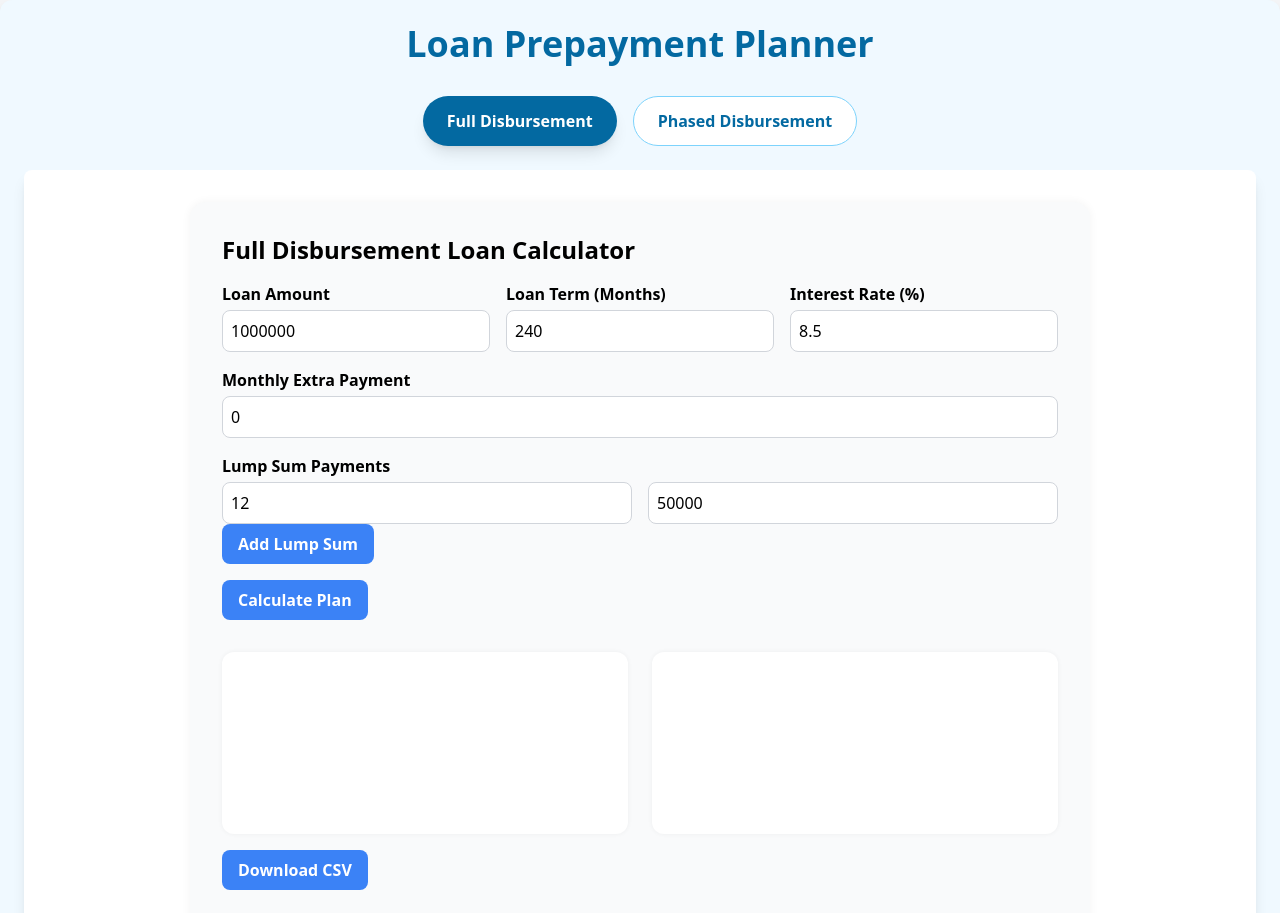
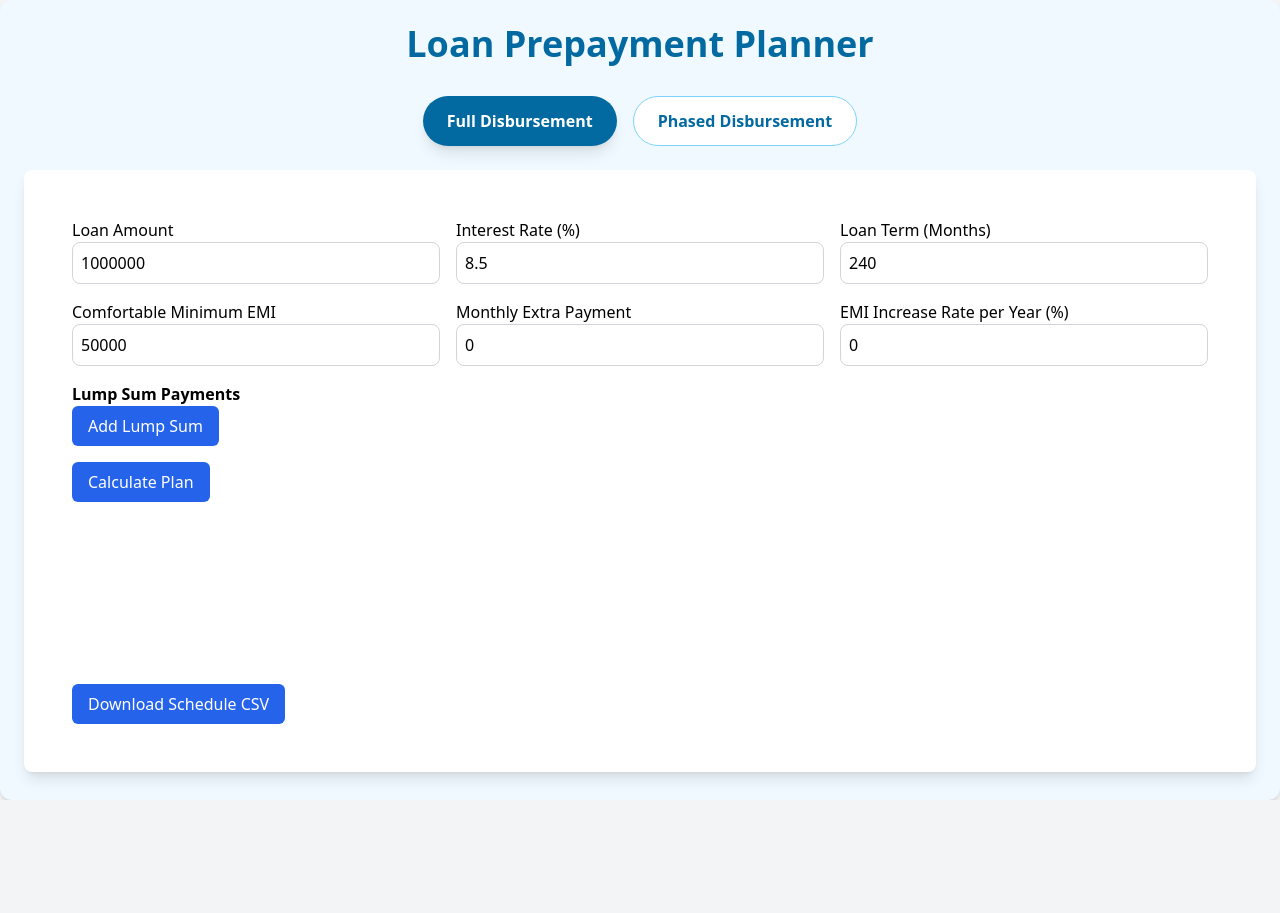
Before and after one commit to inishantmishra/Loan-Calculator, a Vue app: page / in a window 1280 px wide. Shown: the top 913 px of the page. After the commit the page ends 800 px from the top, so only its background shows below. Built offline with nearby package versions, Linux system fonts and the light colour scheme.

Commit message:
Updated with increase %

```diff
--- a/src/components/FullDisbursementCalculator.vue
+++ b/src/components/FullDisbursementCalculator.vue
@@ -1,210 +1,193 @@
 <template>
-  <div class="container">
-    <h1 class="text-2xl font-bold mb-4">Full Disbursement Loan Calculator</h1>
-
+  <div class="p-4 space-y-4">
     <div class="grid grid-cols-1 md:grid-cols-3 gap-4">
       <div>
-        <label class="label">Loan Amount</label>
-        <input v-model.number="loanAmount" class="input" type="number" />
+        <label>Loan Amount</label>
+        <input v-model.number="loanAmount" type="number" class="input" />
       </div>
       <div>
-        <label class="label">Loan Term (Months)</label>
-        <input v-model.number="loanTerm" class="input" type="number" />
+        <label>Interest Rate (%)</label>
+        <input v-model.number="interestRate" type="number" class="input" step="0.01" />
       </div>
       <div>
-        <label class="label">Interest Rate (%)</label>
-        <input v-model.number="interestRate" class="input" type="number" step="0.01" />
+        <label>Loan Term (Months)</label>
+        <input v-model.number="loanTerm" type="number" class="input" />
+      </div>
+      <div>
+        <label>Comfortable Minimum EMI</label>
+        <input v-model.number="comfortableEmi" type="number" class="input" />
+      </div>
+      <div>
+        <label>Monthly Extra Payment</label>
+        <input v-model.number="monthlyExtra" type="number" class="input" />
+      </div>
+      <div>
+        <label>EMI Increase Rate per Year (%)</label>
+        <input v-model.number="emiIncreaseRate" type="number" class="input" />
       </div>
     </div>
 
-    <div class="mt-4">
-      <label class="label">Monthly Extra Payment</label>
-      <input v-model.number="monthlyExtra" class="input" type="number" />
-    </div>
-
-    <div class="mt-4">
-      <label class="label">Lump Sum Payments</label>
-      <div class="grid grid-cols-2 gap-4" v-for="(lump, index) in lumpSums" :key="index">
-        <input v-model.number="lump.month" class="input" type="number" placeholder="Month" />
-        <input v-model.number="lump.amount" class="input" type="number" placeholder="Amount" />
-      </div>
-      <button class="button" @click="addLumpSum">Add Lump Sum</button>
-    </div>
-
-    <button class="button mt-4" @click="calculatePlan">Calculate Plan</button>
-
-    <div v-if="summary" class="summary-box">
-      <div class="summary-item">Monthly EMI: ₹{{ summary.emi.toFixed(2) }}</div>
-      <div class="summary-item">Total Interest: ₹{{ summary.totalInterest.toFixed(2) }}</div>
-      <div class="summary-item">Loan Duration: {{ summary.duration }} months</div>
-      <div class="summary-item">Months Saved: {{ summary.monthsSaved }}</div>
-    </div>
-
-    <div class="chart-wrapper">
-      <div class="chart-container">
-        <canvas id="barChart"></canvas>
-      </div>
-      <div class="chart-container">
-        <canvas id="lineChart"></canvas>
+    <div>
+      <h2 class="font-bold mt-4">Lump Sum Payments</h2>
+      <button @click="addLumpSum" class="btn">Add Lump Sum</button>
+      <div v-for="(lump, index) in lumpSums" :key="index" class="grid grid-cols-4 gap-2 mt-2">
+        <input v-model.number="lump.month" type="number" placeholder="Month" class="input" />
+        <input v-model.number="lump.amount" type="number" placeholder="Amount" class="input" />
+        <label class="flex items-center space-x-2">
+          <input type="checkbox" v-model="lump.recurring" /> <span>Recurring</span>
+        </label>
+        <input v-if="lump.recurring" v-model.number="lump.repeat" type="number" placeholder="Every x months" class="input" />
       </div>
     </div>
 
-    <div class="mt-4">
-      <button class="button" @click="downloadCSV">Download CSV</button>
+    <button @click="calculatePlan" class="btn mt-4">Calculate Plan</button>
+
+    <div v-if="summary" class="mt-6 bg-blue-50 p-4 rounded shadow">
+      <h3 class="font-bold text-lg mb-2">Summary</h3>
+      <p>Monthly EMI: ₹{{ summary.lastEmi.toFixed(2) }}</p>
+      <p>Total Interest: ₹{{ summary.totalInterest.toFixed(2) }}</p>
+      <p>Total Duration: {{ summary.duration }} months</p>
+      <p>Months Saved: {{ summary.monthsSaved }}</p>
     </div>
 
-    <table class="table mt-6">
-      <thead>
-        <tr>
-          <th>Month</th>
-          <th>EMI</th>
-          <th>Principal</th>
-          <th>Interest</th>
-          <th>Extra</th>
-          <th>Lump Sum</th>
-          <th>Balance</th>
-        </tr>
-      </thead>
-      <tbody>
-        <tr v-for="(item, idx) in schedule" :key="idx">
-          <td>{{ item.month }}</td>
-          <td>{{ item.emi.toFixed(2) }}</td>
-          <td>{{ item.principal.toFixed(2) }}</td>
-          <td>{{ item.interest.toFixed(2) }}</td>
-          <td>{{ item.extra.toFixed(2) }}</td>
-          <td>{{ item.lump.toFixed(2) }}</td>
-          <td>{{ item.balance.toFixed(2) }}</td>
-        </tr>
-      </tbody>
-    </table>
+    <div class="grid grid-cols-1 md:grid-cols-2 gap-4 mt-4">
+      <canvas id="barChartFull"></canvas>
+      <canvas id="lineChartFull"></canvas>
+    </div>
+
+    <button @click="downloadCSV" class="btn mt-4">Download Schedule CSV</button>
   </div>
 </template>
 
 <script setup>
-import { ref, watch } from 'vue';
-import Chart from 'chart.js/auto';
+import { ref } from 'vue'
+import Chart from 'chart.js/auto'
 
-const loanAmount = ref(1000000);
-const loanTerm = ref(240);
-const interestRate = ref(8.5);
-const monthlyExtra = ref(0);
-const lumpSums = ref([{ month: 12, amount: 50000 }]);
-const schedule = ref([]);
-const summary = ref(null);
-let barChart = null;
-let lineChart = null;
+const loanAmount = ref(1000000)
+const interestRate = ref(8.5)
+const loanTerm = ref(240)
+const monthlyExtra = ref(0)
+const comfortableEmi = ref(50000)
+const emiIncreaseRate = ref(0)
+const lumpSums = ref([])
+const schedule = ref([])
+const summary = ref(null)
 
-function addLumpSum() {
-  lumpSums.value.push({ month: 0, amount: 0 });
+const addLumpSum = () => {
+  lumpSums.value.push({ month: 1, amount: 0, recurring: false, repeat: 0 })
 }
 
-function calculateEMI(P, N, R) {
-  const r = R / 12 / 100;
-  return P * r * Math.pow(1 + r, N) / (Math.pow(1 + r, N) - 1);
+const calculateEMI = (principal, rate, months) => {
+  const monthlyRate = rate / 1200
+  return principal * monthlyRate / (1 - Math.pow(1 + monthlyRate, -months))
 }
 
-function calculatePlan() {
-  let balance = loanAmount.value;
-  const emi = calculateEMI(balance, loanTerm.value, interestRate.value);
-  const result = [];
-  let totalInterest = 0;
-  let month = 1;
+const calculatePlan = () => {
+  schedule.value = []
+  let balance = loanAmount.value
+  let totalInterest = 0
+  let month = 1
+  let monthlyEMI = calculateEMI(balance, interestRate.value, loanTerm.value)
 
-  while (balance > 0.1 && month <= 1000) {
-    const r = interestRate.value / 12 / 100;
-    const interest = balance * r;
-    let principal = emi - interest;
-    const extra = monthlyExtra.value;
-    let lump = 0;
+  while (month <= loanTerm.value * 2 && balance > 0) {
+    const yearlyEMIBoost = Math.floor((month - 1) / 12) * (emiIncreaseRate.value / 100)
+    const monthlyRate = interestRate.value / 1200
+    let interest = balance * monthlyRate
 
-    lumpSums.value.forEach(ls => {
-      if (ls.month === month) lump += ls.amount;
-    });
+    let effectiveEmi = Math.max(monthlyEMI, comfortableEmi.value)
+    effectiveEmi *= (1 + yearlyEMIBoost)
 
-    if (principal + extra + lump > balance) {
-      principal = balance;
+    let lumpAmount = 0
+    for (const l of lumpSums.value) {
+      if (l.recurring && (month - l.month) % l.repeat === 0 && month >= l.month) {
+        lumpAmount += l.amount
+      } else if (!l.recurring && l.month === month) {
+        lumpAmount += l.amount
+      }
     }
 
-    const totalPayment = principal + extra + lump;
-    balance -= totalPayment;
-    totalInterest += interest;
+    let extra = monthlyExtra.value
+    let totalPayment = effectiveEmi + extra + lumpAmount
+    let principal = totalPayment - interest
+    balance = Math.max(0, balance - principal)
+    totalInterest += interest
 
-    result.push({
+    schedule.value.push({
       month,
-      emi,
+      emi: effectiveEmi,
+      interest,
       principal,
-      interest,
       extra,
-      lump,
-      balance: balance > 0 ? balance : 0,
-    });
-    month++;
+      lump: lumpAmount,
+      balance
+    })
+
+    if (balance <= 0) break
+    month++
   }
 
-  schedule.value = result;
+  const savedMonths = loanTerm.value - schedule.value.length
   summary.value = {
-    emi,
+    lastEmi: monthlyEMI,
     totalInterest,
-    duration: result.length,
-    monthsSaved: loanTerm.value - result.length
-  };
+    duration: schedule.value.length,
+    monthsSaved: savedMonths > 0 ? savedMonths : 0
+  }
 
-  renderCharts(result);
+  drawCharts()
 }
 
-function renderCharts(data) {
-  const ctx1 = document.getElementById('barChart');
-  const ctx2 = document.getElementById('lineChart');
-  const labels = data.map(d => `M${d.month}`);
+const drawCharts = () => {
+  const barCtx = document.getElementById('barChartFull')
+  const lineCtx = document.getElementById('lineChartFull')
+  if (barCtx.chart) barCtx.chart.destroy()
+  if (lineCtx.chart) lineCtx.chart.destroy()
 
-  const principal = data.map(d => d.principal);
-  const interest = data.map(d => d.interest);
-  const extra = data.map(d => d.extra);
-  const lump = data.map(d => d.lump);
-  const balance = data.map(d => d.balance);
+  const months = schedule.value.map(x => x.month)
+  const principal = schedule.value.map(x => x.principal)
+  const interest = schedule.value.map(x => x.interest)
+  const extra = schedule.value.map(x => x.extra)
+  const lump = schedule.value.map(x => x.lump)
+  const balances = schedule.value.map(x => x.balance)
 
-  if (barChart) barChart.destroy();
-  if (lineChart) lineChart.destroy();
-
-  barChart = new Chart(ctx1, {
+  barCtx.chart = new Chart(barCtx, {
     type: 'bar',
     data: {
-      labels,
+      labels: months,
       datasets: [
-        { label: 'Principal', data: principal, backgroundColor: '#60a5fa' },
-        { label: 'Interest', data: interest, backgroundColor: '#fcd34d' },
-        { label: 'Extra', data: extra, backgroundColor: '#86efac' },
-        { label: 'Lump Sum', data: lump, backgroundColor: '#f87171' },
+        { label: 'Principal', data: principal, backgroundColor: '#7FC8F8' },
+        { label: 'Interest', data: interest, backgroundColor: '#FFB6B9' },
+        { label: 'Extra', data: extra, backgroundColor: '#FFDAC1' },
+        { label: 'Lump Sum', data: lump, backgroundColor: '#E2F0CB' }
       ]
     },
-    options: { responsive: true, stacked: true }
-  });
+    options: { responsive: true, plugins: { legend: { position: 'top' } } }
+  })
 
-  lineChart = new Chart(ctx2, {
+  lineCtx.chart = new Chart(lineCtx, {
     type: 'line',
     data: {
-      labels,
-      datasets: [{ label: 'Outstanding Balance', data: balance, borderColor: '#7c3aed' }]
+      labels: months,
+      datasets: [{ label: 'Outstanding Balance', data: balances, borderColor: '#0369A1', borderWidth: 2 }]
     },
-    options: { responsive: true }
-  });
+    options: { responsive: true, plugins: { legend: { position: 'top' } } }
+  })
 }
 
-function downloadCSV() {
-  let csv = 'Month,EMI,Principal,Interest,Extra,Lump Sum,Balance\n';
-  schedule.value.forEach(r => {
-    csv += `${r.month},${r.emi.toFixed(2)},${r.principal.toFixed(2)},${r.interest.toFixed(2)},${r.extra.toFixed(2)},${r.lump.toFixed(2)},${r.balance.toFixed(2)}\n`;
-  });
-
-  const blob = new Blob([csv], { type: 'text/csv' });
-  const url = URL.createObjectURL(blob);
-  const a = document.createElement('a');
-  a.href = url;
-  a.download = 'amortization_schedule.csv';
-  a.click();
-  URL.revokeObjectURL(url);
+const downloadCSV = () => {
+  const headers = ['Month', 'EMI', 'Principal', 'Interest', 'Extra', 'Lump Sum', 'Balance']
+  const rows = schedule.value.map(row => [row.month, row.emi, row.principal, row.interest, row.extra, row.lump, row.balance])
+  let csvContent = 'data:text/csv;charset=utf-8,' + [headers.join(','), ...rows.map(e => e.join(','))].join('\n')
+  const encodedUri = encodeURI(csvContent)
+  const link = document.createElement('a')
+  link.setAttribute('href', encodedUri)
+  link.setAttribute('download', 'full_loan_schedule.csv')
+  document.body.appendChild(link)
+  link.click()
+  document.body.removeChild(link)
 }
 </script>
+
 
 <style scoped>
 .container {
@@ -269,4 +252,15 @@ function downloadCSV() {
   border-radius: 0.75rem;
   box-shadow: 0 0 5px rgba(0,0,0,0.05);
 }
+.btn {
+  background-color: #2563eb;
+  color: white;
+  padding: 0.5rem 1rem;
+  border-radius: 0.375rem;
+  cursor: pointer;
+  transition: background-color 0.2s;
+}
+.btn:hover {
+  background-color: #1d4ed8;
+}
 </style>
--- a/src/components/PhasedDisbursementCalculator.vue
+++ b/src/components/PhasedDisbursementCalculator.vue
@@ -1,109 +1,75 @@
 <template>
-  <div class="container">
-    <h1 class="text-2xl font-bold mb-4">Phased Disbursement Calculator</h1>
-
-    <div class="grid grid-cols-1 md:grid-cols-2 gap-4">
+  <div class="p-4 space-y-4">
+    <div class="grid grid-cols-1 md:grid-cols-3 gap-4">
       <div>
-        <label class="label">Approved Loan Amount</label>
-        <input v-model.number="approvedLoanAmount" class="input" type="number" />
+        <label>Approved Loan Amount</label>
+        <input v-model.number="approvedAmount" type="number" class="input" />
       </div>
       <div>
-        <label class="label">Loan Term (Months)</label>
-        <input v-model.number="loanTerm" class="input" type="number" />
+        <label>Interest Rate (%)</label>
+        <input v-model.number="interestRate" type="number" class="input" step="0.01" />
       </div>
       <div>
-        <label class="label">Interest Rate (%)</label>
-        <input v-model.number="interestRate" class="input" type="number" step="0.01" />
+        <label>Loan Term (Months)</label>
+        <input v-model.number="loanTerm" type="number" class="input" />
       </div>
       <div>
-        <label class="label">Comfortable Minimum EMI Per Month</label>
-        <input v-model.number="comfortableEmi" class="input" type="number" />
+        <label>Comfortable Minimum EMI</label>
+        <input v-model.number="comfortableEmi" type="number" class="input" />
+      </div>
+      <div>
+        <label>Monthly Extra Payment</label>
+        <input v-model.number="monthlyExtra" type="number" class="input" />
+      </div>
+      <div>
+        <label>EMI Increase Rate per Year (%)</label>
+        <input v-model.number="emiIncreaseRate" type="number" class="input" />
       </div>
     </div>
 
-    <div class="mt-4">
-      <h2 class="text-lg font-semibold">Disbursement Phases</h2>
-      <div class="grid grid-cols-2 gap-4" v-for="(phase, index) in disbursements" :key="index">
-        <input v-model.number="phase.month" class="input" type="number" placeholder="Disbursement Month" />
-        <input v-model.number="phase.percent" class="input" type="number" placeholder="% of Loan" />
-      </div>
-      <button class="button mt-2" @click="addDisbursement">Add Phase</button>
-    </div>
-
-    <div class="mt-4">
-      <label class="label">Monthly Extra Payment</label>
-      <input v-model.number="monthlyExtra" class="input" type="number" />
-    </div>
-
-    <div class="mt-4">
-      <label class="label">Lump Sum Payments (Recurring or One-Time)</label>
-      <div class="grid grid-cols-4 gap-4" v-for="(lump, index) in lumpSums" :key="index">
-        <input v-model.number="lump.month" class="input" type="number" placeholder="Start Month" />
-        <input v-model.number="lump.amount" class="input" type="number" placeholder="Amount" />
-        <select v-model="lump.recurring" class="input">
-          <option :value="false">One-Time</option>
-          <option :value="true">Recurring</option>
-        </select>
-        <input v-if="lump.recurring" v-model.number="lump.repeat" class="input" type="number" placeholder="Repeat Every N Months" />
-      </div>
-      <button class="button mt-2" @click="addLumpSum">Add Lump Sum</button>
-    </div>
-
-    <button class="button mt-4" @click="calculatePlan">Calculate Plan</button>
-
-    <div v-if="phaseSummaries.length" class="summary-box">
-      <div v-for="(phase, i) in phaseSummaries" :key="i" class="summary-item">
-        <p><strong>Phase {{ i + 1 }}</strong></p>
-        <p>Disbursed: ₹{{ phase.amount.toFixed(0) }}</p>
-        <p>Month: {{ phase.month }}</p>
-        <p>EMI: ₹{{ phase.emi.toFixed(2) }}</p>
+    <div>
+      <h2 class="font-bold mt-4">Disbursement Phases</h2>
+      <button @click="addDisbursement" class="btn">Add Phase</button>
+      <div v-for="(d, index) in disbursements" :key="index" class="grid grid-cols-2 gap-2 mt-2">
+        <input v-model.number="d.month" type="number" placeholder="Month" class="input" />
+        <input v-model.number="d.percent" type="number" placeholder="% of Loan" class="input" />
       </div>
     </div>
 
-    <div v-if="summary" class="summary-box">
-      <div class="summary-item">Final EMI: ₹{{ summary.lastEmi.toFixed(2) }}</div>
-      <div class="summary-item">Total Interest: ₹{{ summary.totalInterest.toFixed(2) }}</div>
-      <div class="summary-item">Loan Duration: {{ summary.duration }} months</div>
-      <div class="summary-item">Months Saved: {{ summary.monthsSaved }}</div>
-    </div>
-
-    <div class="chart-wrapper">
-      <div class="chart-container">
-        <canvas id="barChart"></canvas>
-      </div>
-      <div class="chart-container">
-        <canvas id="lineChart"></canvas>
+    <div>
+      <h2 class="font-bold mt-4">Lump Sum Payments</h2>
+      <button @click="addLumpSum" class="btn">Add Lump Sum</button>
+      <div v-for="(lump, index) in lumpSums" :key="index" class="grid grid-cols-4 gap-2 mt-2">
+        <input v-model.number="lump.month" type="number" placeholder="Month" class="input" />
+        <input v-model.number="lump.amount" type="number" placeholder="Amount" class="input" />
+        <label class="flex items-center space-x-2">
+          <input type="checkbox" v-model="lump.recurring" /> <span>Recurring</span>
+        </label>
+        <input v-if="lump.recurring" v-model.number="lump.repeat" type="number" placeholder="Every x months" class="input" />
       </div>
     </div>
 
-    <div class="mt-4">
-      <button class="button" @click="downloadCSV">Download CSV</button>
+    <button @click="calculatePlan" class="btn mt-4">Calculate Plan</button>
+
+    <div v-if="summary" class="mt-6 bg-blue-50 p-4 rounded shadow">
+      <h3 class="font-bold text-lg mb-2">Summary</h3>
+      <p>Total Interest: ₹{{ summary.totalInterest.toFixed(2) }}</p>
+      <p>Total Duration: {{ summary.duration }} months</p>
+      <p>Months Saved: {{ summary.monthsSaved }}</p>
+
+      <div v-for="(p, idx) in summary.disbursements" :key="idx" class="mt-2">
+        <h4 class="font-semibold">Phase {{ idx + 1 }}: Month {{ p.month }}</h4>
+        <p>Loan Balance at Disbursement: ₹{{ p.balance.toFixed(2) }}</p>
+        <p>EMI from this phase: ₹{{ p.emi.toFixed(2) }}</p>
+      </div>
     </div>
 
-    <table class="table mt-6">
-      <thead>
-        <tr>
-          <th>Month</th>
-          <th>EMI</th>
-          <th>Principal</th>
-          <th>Interest</th>
-          <th>Extra</th>
-          <th>Lump Sum</th>
-          <th>Balance</th>
-        </tr>
-      </thead>
-      <tbody>
-        <tr v-for="(item, idx) in schedule" :key="idx">
-          <td>{{ item.month }}</td>
-          <td>{{ item.emi.toFixed(2) }}</td>
-          <td>{{ item.principal.toFixed(2) }}</td>
-          <td>{{ item.interest.toFixed(2) }}</td>
-          <td>{{ item.extra.toFixed(2) }}</td>
-          <td>{{ item.lump.toFixed(2) }}</td>
-          <td>{{ item.balance.toFixed(2) }}</td>
-        </tr>
-      </tbody>
-    </table>
+    <div class="grid grid-cols-1 md:grid-cols-2 gap-4 mt-4">
+      <canvas id="barChartPhase"></canvas>
+      <canvas id="lineChartPhase"></canvas>
+    </div>
+
+    <button @click="downloadCSV" class="btn mt-4">Download Schedule CSV</button>
   </div>
 </template>
 
@@ -111,15 +77,15 @@
 import { ref } from 'vue'
 import Chart from 'chart.js/auto'
 
-const approvedLoanAmount = ref(1000000)
+const approvedAmount = ref(1000000)
+const interestRate = ref(8.5)
 const loanTerm = ref(240)
-const interestRate = ref(8.5)
 const comfortableEmi = ref(50000)
+const emiIncreaseRate = ref(0)
 const monthlyExtra = ref(0)
 
 const disbursements = ref([{ month: 1, percent: 35 }])
 const lumpSums = ref([])
-const phaseSummaries = ref([])
 const schedule = ref([])
 const summary = ref(null)
 
@@ -138,45 +104,31 @@ const calculateEMI = (principal, rate, months) => {
 
 const calculatePlan = () => {
   schedule.value = []
-  phaseSummaries.value = []
-  let balance = 0
+  summary.value = null
+
+  const totalTerm = loanTerm.value
   let totalInterest = 0
   let month = 1
-  let currentEMI = 0
-  let disbursed = 0
-  let emiMap = new Map()
-  let totalLoan = approvedLoanAmount.value
-  let disbursedPhases = [...disbursements.value].sort((a, b) => a.month - b.month)
+  let disbursedAmount = 0
+  let balance = 0
+  let emi = 0
+  const emiPhases = []
 
-  const emiMapGenerator = () => {
-    for (const phase of disbursedPhases) {
-      let phaseAmount = totalLoan * phase.percent / 100
-      disbursed += phaseAmount
-      currentEMI = calculateEMI(disbursed, interestRate.value, loanTerm.value)
-      emiMap.set(phase.month, { emi: currentEMI, disbursed: disbursed })
-      phaseSummaries.value.push({
-        month: phase.month,
-        amount: disbursed,
-        emi: currentEMI
-      })
-    }
-  }
-
-  emiMapGenerator()
-
-  let currentBalance = 0
-  let monthlyEMI = 0
-  let currentPhaseIdx = 0
-
-  while (month <= loanTerm.value * 2 && currentBalance < totalLoan) {
-    if (emiMap.has(month)) {
-      monthlyEMI = emiMap.get(month).emi
-      currentBalance = emiMap.get(month).disbursed
+  while (month <= totalTerm * 2 && balance >= 0) {
+    const disbursementThisMonth = disbursements.value.find(d => d.month === month)
+    if (disbursementThisMonth) {
+      const disbursedNow = (approvedAmount.value * disbursementThisMonth.percent) / 100
+      disbursedAmount += disbursedNow
+      balance += disbursedNow
+      const remainingTerm = totalTerm - month + 1
+      emi = calculateEMI(balance, interestRate.value, remainingTerm)
+      emiPhases.push({ month, emi, balance })
     }
 
-    const monthlyRate = interestRate.value / 1200
-    let interest = currentBalance * monthlyRate
-    let actualEMI = Math.max(monthlyEMI, comfortableEmi.value)
+    const currentPhase = [...emiPhases].reverse().find(p => p.month <= month)
+    let actualEmi = currentPhase ? currentPhase.emi : 0
+    const yearlyBoost = Math.floor((month - 1) / 12) * (emiIncreaseRate.value / 100)
+    actualEmi *= (1 + yearlyBoost)
 
     let lumpAmount = 0
     for (const l of lumpSums.value) {
@@ -187,42 +139,43 @@ const calculatePlan = () => {
       }
     }
 
-    let extra = monthlyExtra.value
-    let totalPayment = actualEMI + extra + lumpAmount
-    let principal = totalPayment - interest
-    currentBalance = Math.max(0, currentBalance - principal)
+    const totalPayment = Math.max(actualEmi, comfortableEmi.value) + monthlyExtra.value + lumpAmount
+    const monthlyRate = interestRate.value / 1200
+    const interest = balance * monthlyRate
+    const principal = totalPayment - interest
+    balance = Math.max(0, balance - principal)
     totalInterest += interest
 
     schedule.value.push({
       month,
-      emi: actualEMI,
+      emi: actualEmi,
       interest,
       principal,
-      extra,
+      extra: monthlyExtra.value,
       lump: lumpAmount,
-      balance: currentBalance
+      balance
     })
 
-    if (currentBalance <= 0) break
+    if (balance <= 0) break
     month++
   }
 
   const savedMonths = loanTerm.value - schedule.value.length
   summary.value = {
-    lastEmi: monthlyEMI,
     totalInterest,
     duration: schedule.value.length,
-    monthsSaved: savedMonths > 0 ? savedMonths : 0
+    monthsSaved: savedMonths > 0 ? savedMonths : 0,
+    disbursements: emiPhases
   }
 
   drawCharts()
 }
 
 const drawCharts = () => {
-  const barCtx = document.getElementById('barChart')
-  const lineCtx = document.getElementById('lineChart')
-  if (barCtx.chart) barCtx.chart.destroy()
-  if (lineCtx.chart) lineCtx.chart.destroy()
+  const barCtx = document.getElementById('barChartPhase')
+  const lineCtx = document.getElementById('lineChartPhase')
+  if (barCtx?.chart) barCtx.chart.destroy()
+  if (lineCtx?.chart) lineCtx.chart.destroy()
 
   const months = schedule.value.map(x => x.month)
   const principal = schedule.value.map(x => x.principal)
@@ -262,12 +215,13 @@ const downloadCSV = () => {
   const encodedUri = encodeURI(csvContent)
   const link = document.createElement('a')
   link.setAttribute('href', encodedUri)
-  link.setAttribute('download', 'loan_schedule.csv')
+  link.setAttribute('download', 'phased_loan_schedule.csv')
   document.body.appendChild(link)
   link.click()
   document.body.removeChild(link)
 }
 </script>
+
 
 <style scoped>
 .container {
@@ -327,4 +281,15 @@ const downloadCSV = () => {
   border-radius: 0.5rem;
   box-shadow: 0 0 5px rgba(0,0,0,0.05);
 }
+.btn {
+  background-color: #2563eb;
+  color: white;
+  padding: 0.5rem 1rem;
+  border-radius: 0.375rem;
+  cursor: pointer;
+  transition: background-color 0.2s;
+}
+.btn:hover {
+  background-color: #1d4ed8;
+}
 </style>
```
